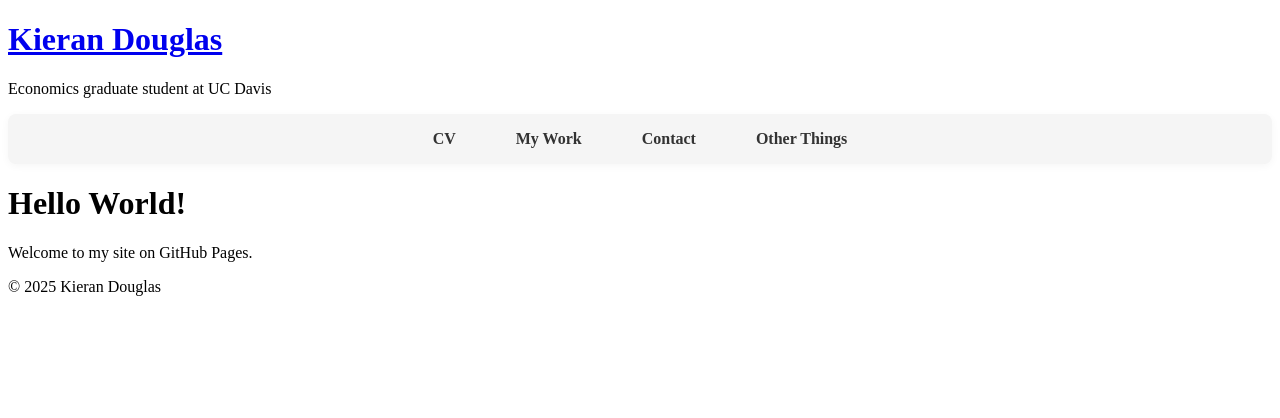
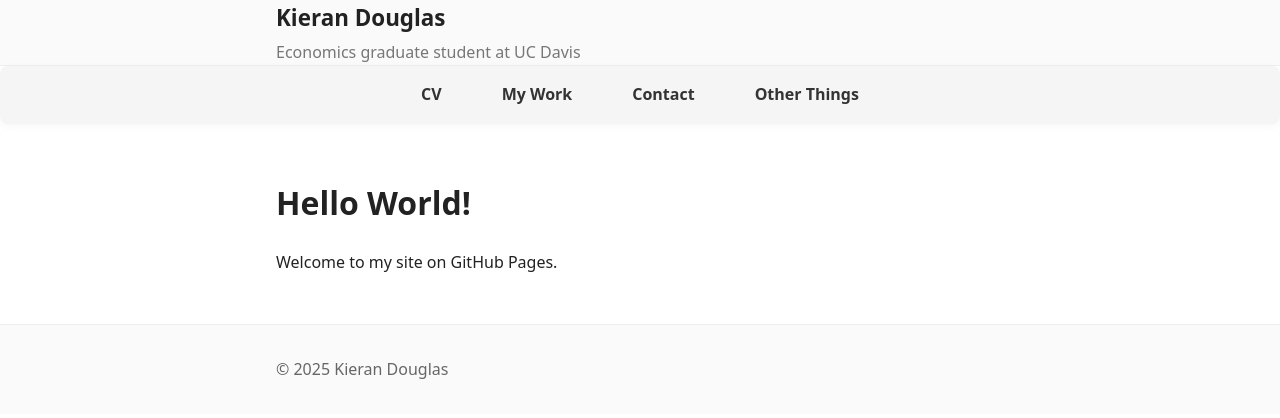
Before and after one commit to KieranCDouglas/kierancdouglas.github.io, a Jekyll site: the page built from index.md, in a window 1280 px wide. Shown: the top 418 px of the page. Built offline with Jekyll 4.4.1, drawn with Linux system fonts in a browser that asks for light colours.

Commit message:
Update style.css

```diff
--- a/assets/css/style.css
+++ b/assets/css/style.css
@@ -1,3 +1,32 @@
+:root {
+  --max-width: 760px;
+}
+
+* { box-sizing: border-box; }
+
+body {
+  margin: 0;
+  font: 16px/1.6 system-ui, -apple-system, Segoe UI, Roboto, Helvetica, Arial, sans-serif;
+  color: #222;
+  background: #fff;
+}
+
+.container {
+  max-width: var(--max-width);
+  margin: 0 auto;
+  padding: 0 1rem;
+}
+
+.site-header { background: #fafafa; border-bottom: 1px solid #eee; }
+.site-title { margin: 0; font-size: 1.4rem; }
+.site-title a { text-decoration: none; color: inherit; }
+.site-tagline { margin: .25rem 0 0; color: #777; }
+
+main.container { padding: 2rem 1rem; }
+
+.site-footer { border-top: 1px solid #eee; background: #fafafa; padding: 1rem 0; color: #666; }
+
+/* Your existing navbar styles */
 .navbar ul {
   list-style: none;
   display: flex;
```
